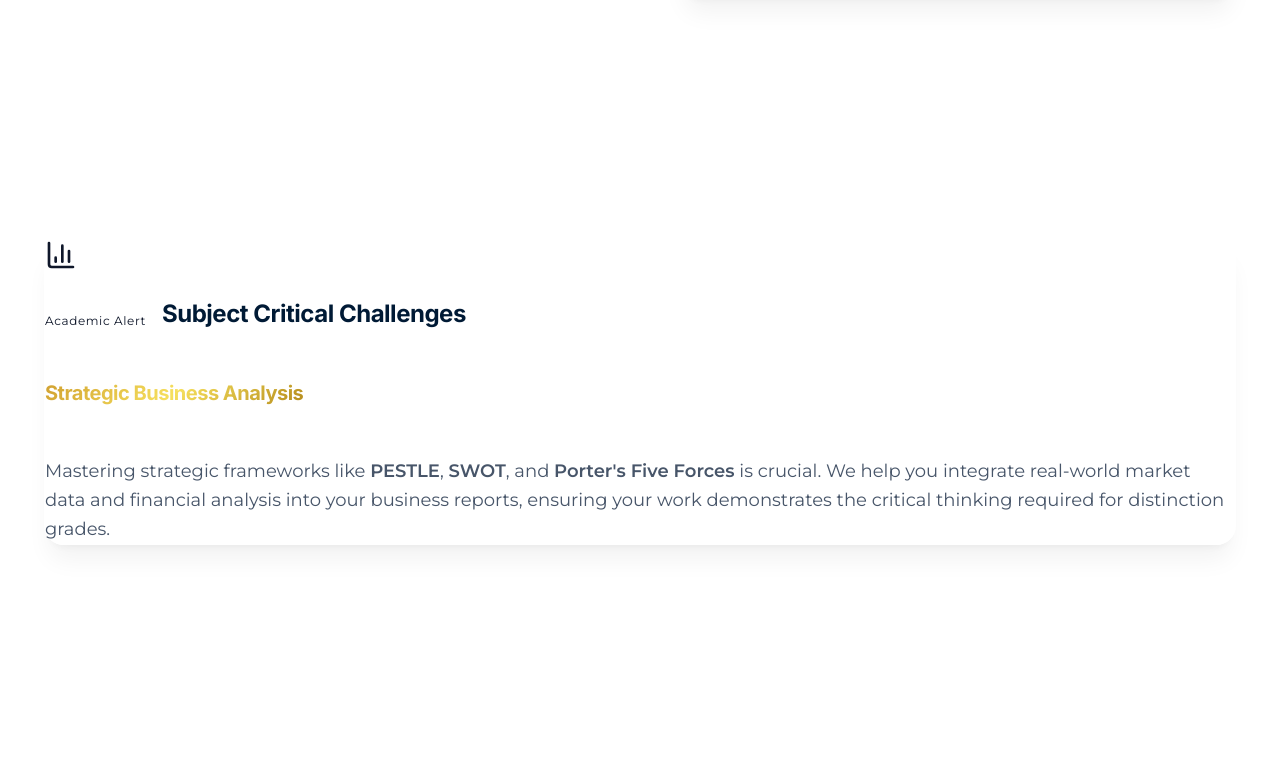
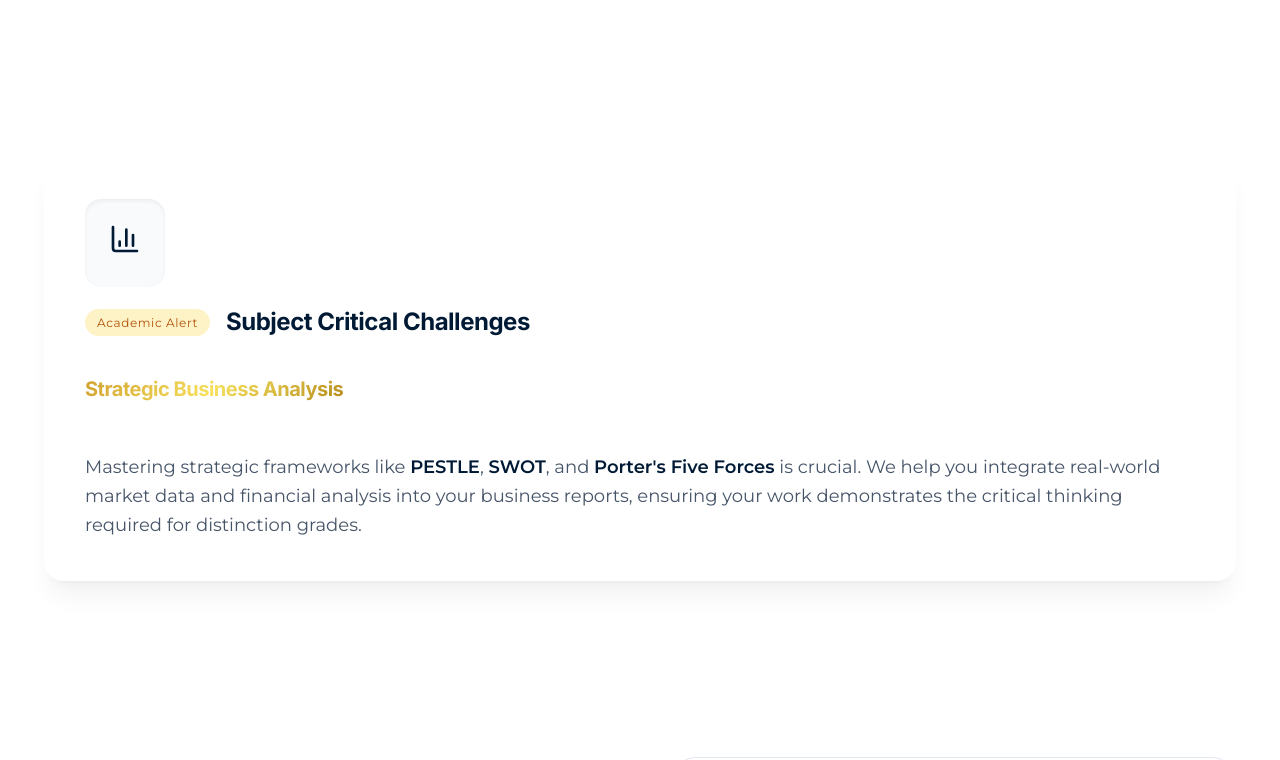
Before and after one commit to awabalishah/AssignmentUK, a Next.js app: page /services/business-analytics-brunel in a window 1280 px wide. Shown: the part 1426-2186 px from the top of the page. Built offline with nearby package versions, Linux system fonts and the light colour scheme.

Commit message:
feat: SEO content hardening, UI alignment fixes, and ghost URL blocking

```diff
--- a/app/[slug]/page.tsx
+++ b/app/[slug]/page.tsx
@@ -172,7 +172,7 @@ export default async function PSEOPage({ params }: Props) {
                 dangerouslySetInnerHTML={{ __html: JSON.stringify(jsonLd) }}
             />
             {/* Hero Section */}
-            <section className="section hero-gradient" style={{ borderBottom: '1px solid #eee' }}>
+            <section className="section hero-gradient" style={{ padding: '6rem 0 8rem 0', borderBottom: '1px solid #eee' }}>
                 <div className="container">
                     <div className="grid grid-cols-1 md:grid-cols-2" style={{ alignItems: 'center', gap: '4rem' }}>
                         <div>
--- a/app/city/[city]/page.tsx
+++ b/app/city/[city]/page.tsx
@@ -64,7 +64,7 @@ export default async function CityPage({ params }: { params: Promise<{ city: str
                 ]}
             />
 
-            <section className="section hero-gradient" style={{ padding: '8rem 0' }}>
+            <section className="section hero-gradient" style={{ padding: '6rem 0 8rem 0' }}>
                 <div className="container">
                     <div className="grid grid-cols-1 md:grid-cols-2" style={{ alignItems: 'center', gap: '5rem' }}>
                         <div className="animate-fade-in">
--- a/app/components/SubjectChallenges.tsx
+++ b/app/components/SubjectChallenges.tsx
@@ -40,7 +40,7 @@ export default function SubjectChallenges({ subject }: SubjectChallengesProps) {
     return (
         <section className="section py-16">
             <div className="container">
-                <div className="glass-card p-10 md:p-14 border-l-8 border-l-secondary flex flex-col md:flex-row gap-10 items-start md:items-center background-white shadow-premium">
+                <div className="glass-card p-10 md:p-14 border-l-8 border-l-secondary flex flex-col md:flex-row gap-10 items-start md:items-center bg-white shadow-premium">
                     <div className="p-6 bg-slate-50 rounded-2xl shadow-inner shrink-0 text-primary">
                         {content.icon}
                     </div>
--- a/app/globals.css
+++ b/app/globals.css
@@ -126,6 +126,122 @@ a {
 
 .section-alt {
     background: var(--bg-alt);
+}
+
+.items-start {
+    align-items: flex-start;
+}
+
+.items-center {
+    align-items: center;
+}
+
+.items-end {
+    align-items: flex-end;
+}
+
+.shrink-0 {
+    flex-shrink: 0;
+}
+
+/* Spacing Utilities */
+.p-6 {
+    padding: 1.5rem;
+}
+
+.p-10 {
+    padding: 2.5rem;
+}
+
+.p-14 {
+    padding: 3.5rem;
+}
+
+.px-3 {
+    padding-left: 0.75rem;
+    padding-right: 0.75rem;
+}
+
+.py-1 {
+    padding-top: 0.25rem;
+    padding-bottom: 0.25rem;
+}
+
+.py-16 {
+    padding-top: 4rem;
+    padding-bottom: 4rem;
+}
+
+.gap-3 {
+    gap: 0.75rem;
+}
+
+.gap-10 {
+    gap: 2.5rem;
+}
+
+.m-0 {
+    margin: 0;
+}
+
+.mb-2 {
+    margin-bottom: 1rem;
+}
+
+.mb-3 {
+    margin-bottom: 1.5rem;
+}
+
+/* Color & BG Utilities */
+.bg-white {
+    background-color: #ffffff;
+}
+
+.bg-slate-50 {
+    background-color: #f8fafc;
+}
+
+.bg-amber-100 {
+    background-color: #fef3c7;
+}
+
+.text-amber-700 {
+    color: #b45309;
+}
+
+.text-primary {
+    color: var(--primary);
+}
+
+.text-success {
+    color: var(--success);
+}
+
+/* Borders & Radius */
+.rounded-2xl {
+    border-radius: 1rem;
+}
+
+.rounded-full {
+    border-radius: 9999px;
+}
+
+.border-l-8 {
+    border-left-width: 8px;
+    border-left-style: solid;
+}
+
+.border-l-secondary {
+    border-left-color: var(--secondary);
+}
+
+/* Shadow Utilities */
+.shadow-premium {
+    box-shadow: var(--shadow-premium);
+}
+
+.shadow-inner {
+    box-shadow: inset 0 2px 4px 0 rgba(0, 0, 0, 0.06);
 }
 
 /* Glassmorphism - Enhanced */
--- a/app/robots.ts
+++ b/app/robots.ts
@@ -5,7 +5,7 @@ export default function robots(): MetadataRoute.Robots {
         rules: {
             userAgent: '*',
             allow: ['/', '/services/', '/uni/', '/subject/', '/authors/', '/city/', '/locations'],
-            disallow: ['/api/', '/_next/', '/admin/'],
+            disallow: ['/api/', '/_next/', '/admin/', '/news/', '/wechat/', '/thtml/', '/*.shtml'],
         },
         sitemap: 'https://assignment-writing.com/sitemap.xml',
     }
--- a/app/services/[slug]/page.tsx
+++ b/app/services/[slug]/page.tsx
@@ -189,7 +189,7 @@ export default async function ServicePage({ params }: { params: Promise<{ slug:
                 type="application/ld+json"
                 dangerouslySetInnerHTML={{ __html: JSON.stringify(schemaOrg) }}
             />
-            <section className="section hero-gradient" style={{ padding: '8rem 0' }}>
+            <section className="section hero-gradient" style={{ padding: '6rem 0 8rem 0' }}>
                 <div className="container">
                     <div className="grid grid-cols-1 md:grid-cols-2" style={{ alignItems: 'center', gap: '5rem' }}>
                         <div className="animate-fade-in">
--- a/app/uni/[university]/page.tsx
+++ b/app/uni/[university]/page.tsx
@@ -142,7 +142,7 @@ export default async function UniversityPage({ params }: { params: Promise<{ uni
                 type="application/ld+json"
                 dangerouslySetInnerHTML={{ __html: JSON.stringify(schemaOrg) }}
             />
-            <section className="section hero-gradient" style={{ padding: '8rem 0' }}>
+            <section className="section hero-gradient" style={{ padding: '6rem 0 8rem 0' }}>
                 <div className="container">
                     <div className="grid grid-cols-1 md:grid-cols-2" style={{ alignItems: 'center', gap: '5rem' }}>
                         <div className="animate-fade-in">
```
